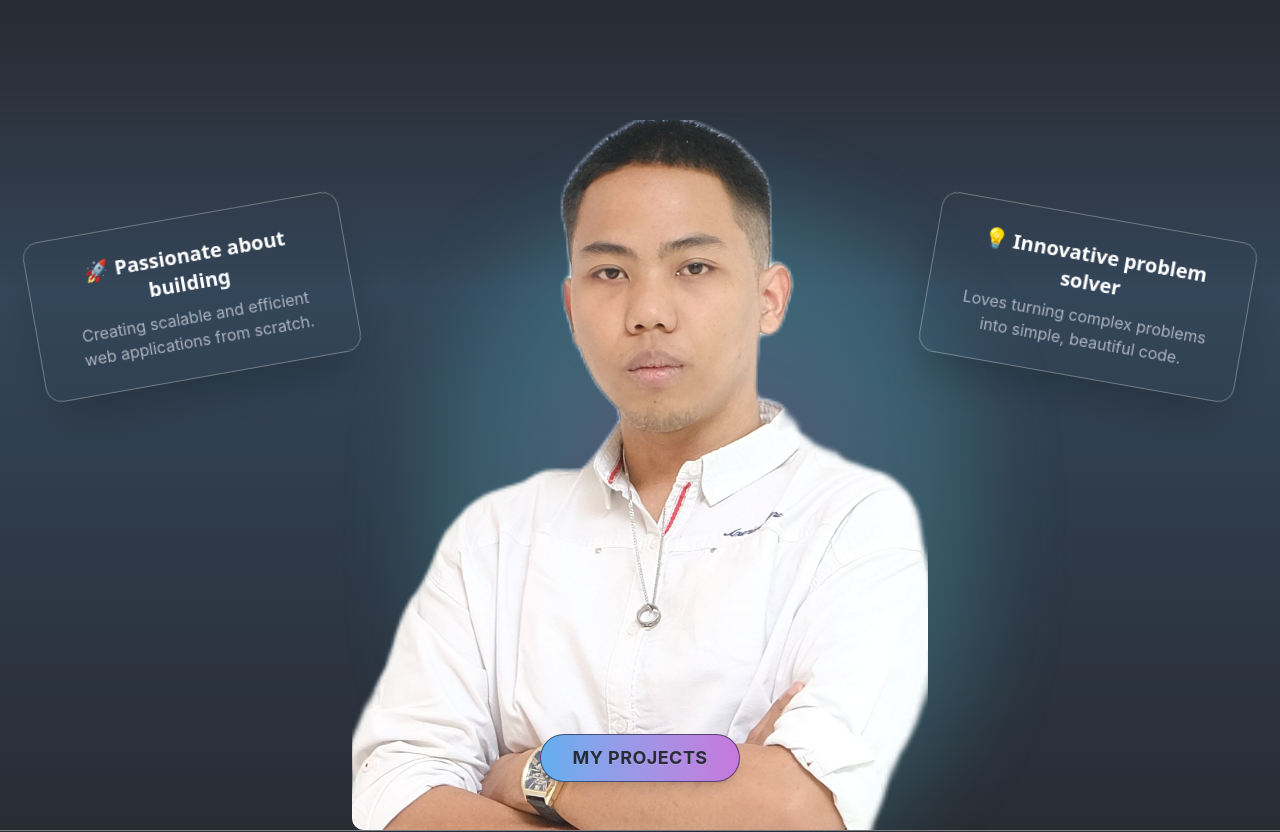
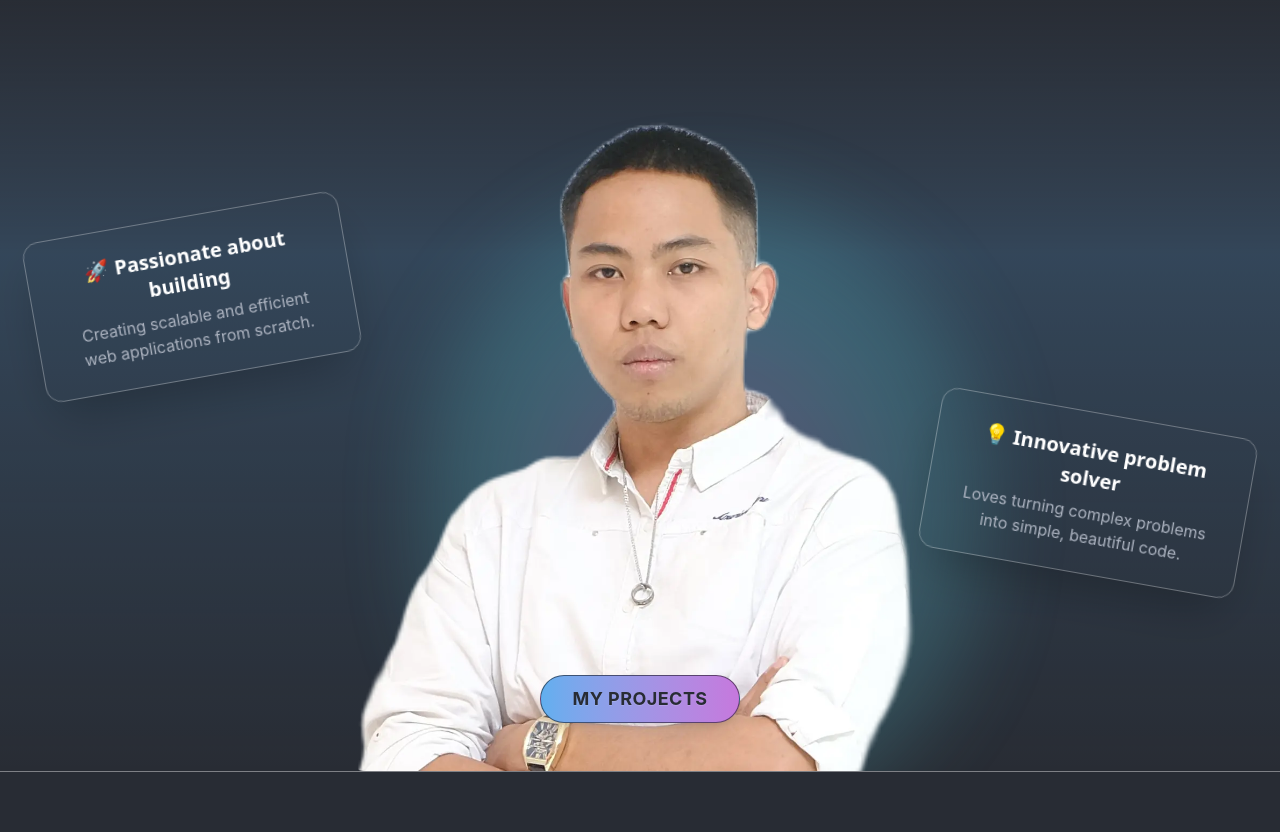
Before and after one commit to iWantToBeAProgrammer/juan_portfolio, a React (Vite) app: page / in a window 1280 px wide. Shown: the part 520-1352 px from the top of the page. Built offline with nearby package versions, Linux system fonts and the light colour scheme; a web font is replaced by a local one.

Commit message:
convert img to webp and modified demo link

```diff
--- a/src/components/Hero.jsx
+++ b/src/components/Hero.jsx
@@ -59,7 +59,7 @@ const Hero = () => {
             >
               <div className="absolute inset-8 xl:inset-16 bg-radial from-secondary via-accent to-transparent rounded-full blur-2xl opacity-30 z-0 h-full w-full"></div>
               <img
-                src="/assets/images/hero.png"
+                src="/assets/images/hero.webp"
                 alt="profile"
                 className="relative z-10 rounded-xl w-full h-auto"
               />
@@ -74,7 +74,7 @@ const Hero = () => {
             {/* Right Card */}
             <div
               data-aos="fade-right"
-              className="animate-float right-card card shadow-2xl w-80 xl:w-96 px-2 rounded-2xl border border-white/30 mt-12 xl:mt-24 rotate-6 lg:rotate-10"
+              className="animate-float self-center right-card card shadow-2xl w-80 xl:w-96 px-2 rounded-2xl border border-white/30 mt-12 xl:mt-24 rotate-6 lg:rotate-10"
             >
               <div className="card-body flex flex-col justify-center items-center text-center p-4 xl:p-6">
                 <h2 className="card-title font-semibold text-white text-lg xl:text-xl">
@@ -97,7 +97,7 @@ const Hero = () => {
             >
               <div className="absolute inset-4 sm:inset-8 bg-radial from-secondary via-accent to-transparent rounded-full blur-2xl opacity-30 z-0 h-full w-full"></div>
               <img
-                src="/assets/images/hero.png"
+                src="/assets/images/hero.webp"
                 alt="profile"
                 className="relative z-10 rounded-xl w-full h-auto"
               />
--- a/src/components/common/Card.jsx
+++ b/src/components/common/Card.jsx
@@ -28,6 +28,7 @@ const Card = ({
           <a
             href={demoLink || "#"}
             className="btn rounded-xl bg-gradient-to-r from-primary to-accent text-base-100 hover:-translate-y-0.5 hover:shadow-lg hover:shadow-primary/30 transition-all duration-200 ease-in"
+            target="_blank"
           >
             Live Demo
           </a>
```
Also changed, not shown: public/assets/images/hero.png (deleted), public/assets/images/hero.webp (added).
